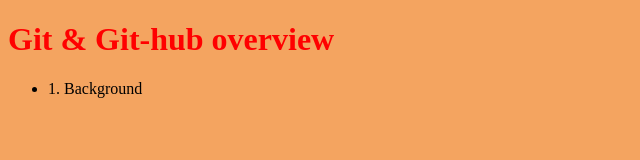
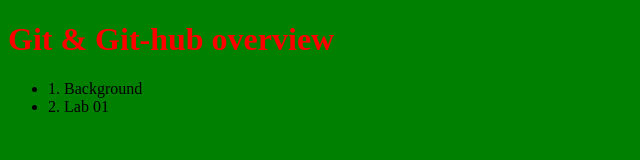
Before and after one commit to ccbu2023/lab1, a plain HTML site: page index.html in a window 1280 px wide. Shown: the whole page, without its empty margins (0-640 px from the left). Drawn offline with Linux system fonts and the light colour scheme.

Commit message:
change ver 2 color and add li

```diff
--- a/index.html
+++ b/index.html
@@ -12,6 +12,7 @@
         <h1>Git & Git-hub overview</h1>
         <ul>
             <li>1. Background</li>
+            <li>2. Lab 01</li>
         </ul>
 
 </body>
--- a/style.css
+++ b/style.css
@@ -4,5 +4,5 @@ h1
 }
 
 body{
-    background-color: sandybrown;
+    background-color: green;
 }
```
